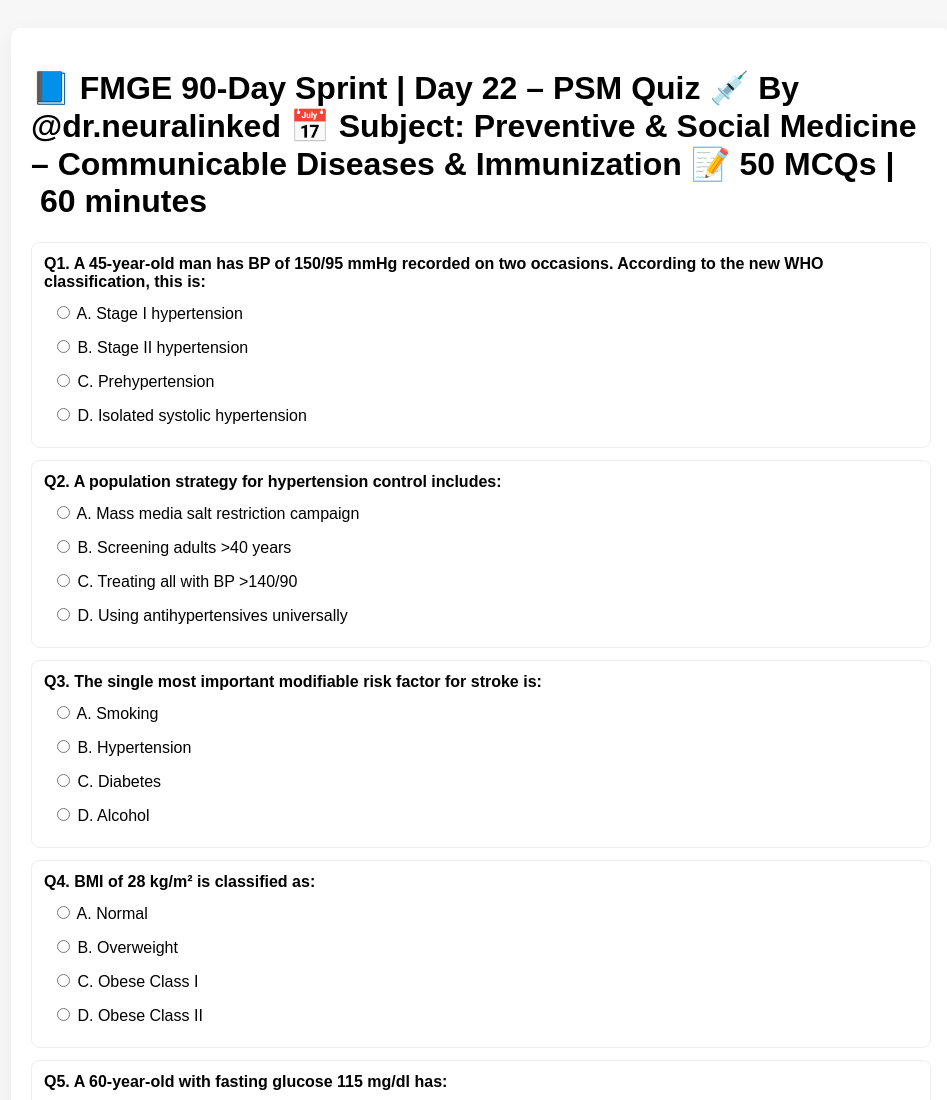
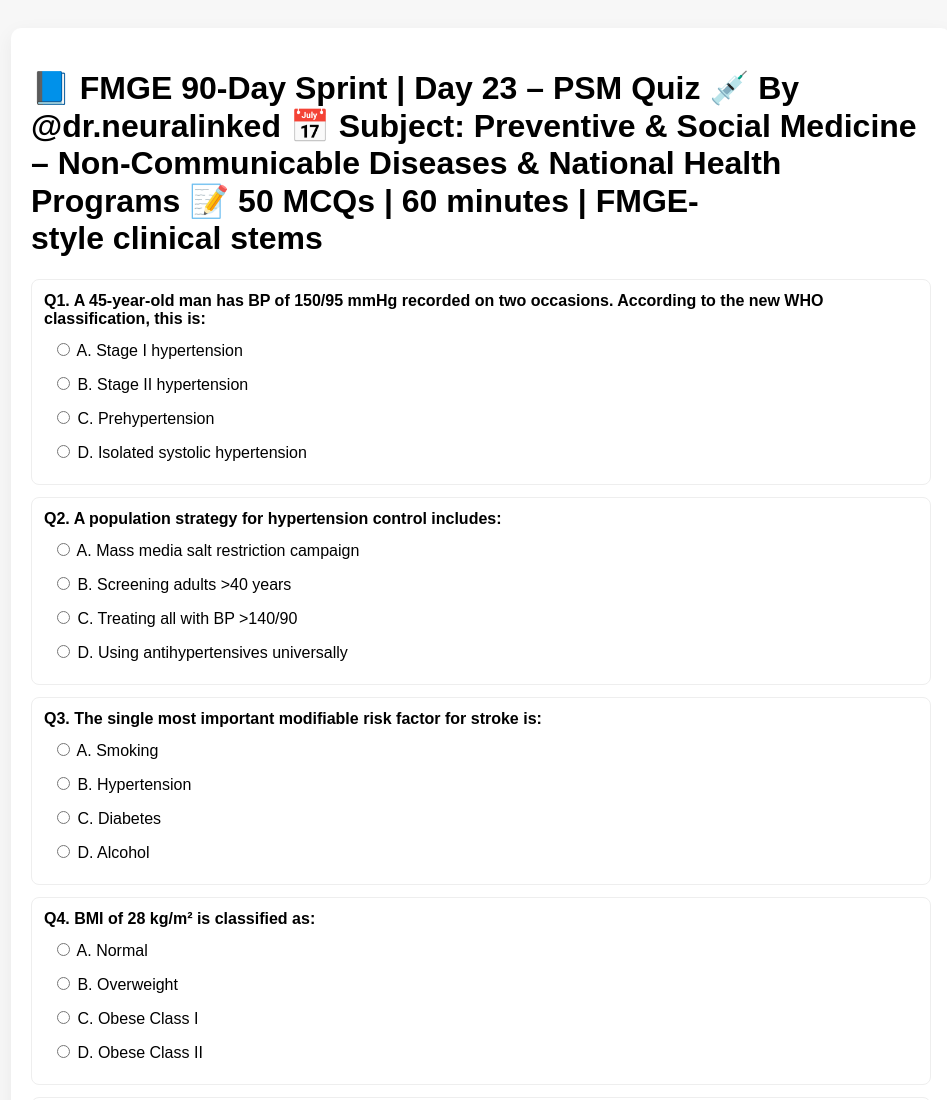
Before and after one commit to dr-neuralinked/quiz, a plain HTML site: page index.html in a window 1280 px wide. Shown: the top 1100 px of the page, without its empty margins (159-1106 px from the left). Drawn offline with Linux system fonts and the light colour scheme.

Commit message:
Update index.html

```diff
--- a/index.html
+++ b/index.html
@@ -20,11 +20,11 @@ body { font-family: Arial, sans-serif; padding: 20px; background: #f7f7f7; }
 </head>
 <body>
 <div class="container">
-<h1>📘 FMGE 90-Day Sprint | Day 22 – PSM Quiz 💉
+<h1>📘 FMGE 90-Day Sprint | Day 23 – PSM Quiz 💉
 By @dr.neuralinked
 
-📅 Subject: Preventive & Social Medicine – Communicable Diseases & Immunization
-📝 50 MCQs | 60 minutes
+📅 Subject: Preventive & Social Medicine – Non-Communicable Diseases & National Health Programs
+📝 50 MCQs | 60 minutes | FMGE-style clinical stems
 
 </h1>
 <div id="quizContainer"></div>
```
